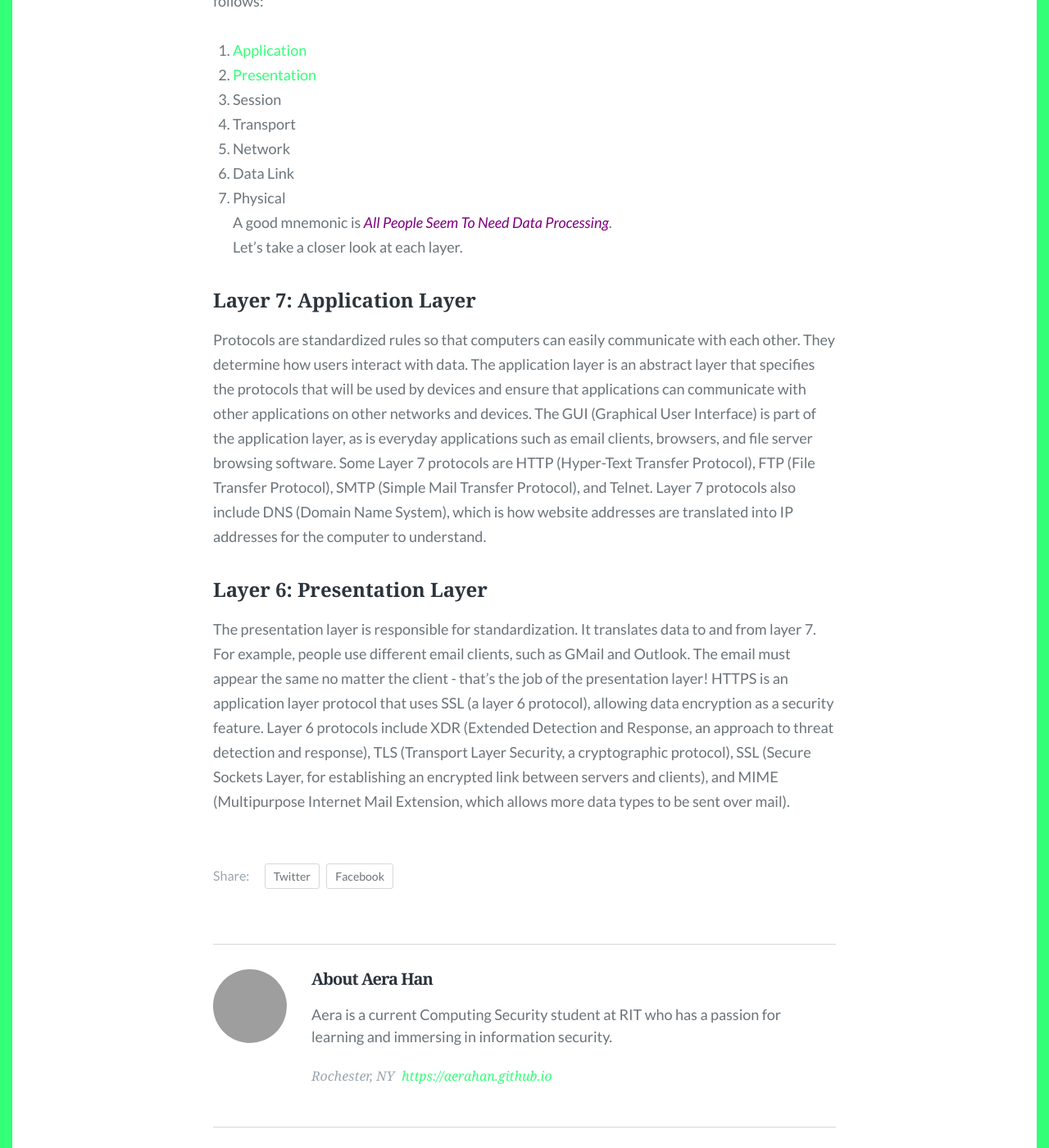
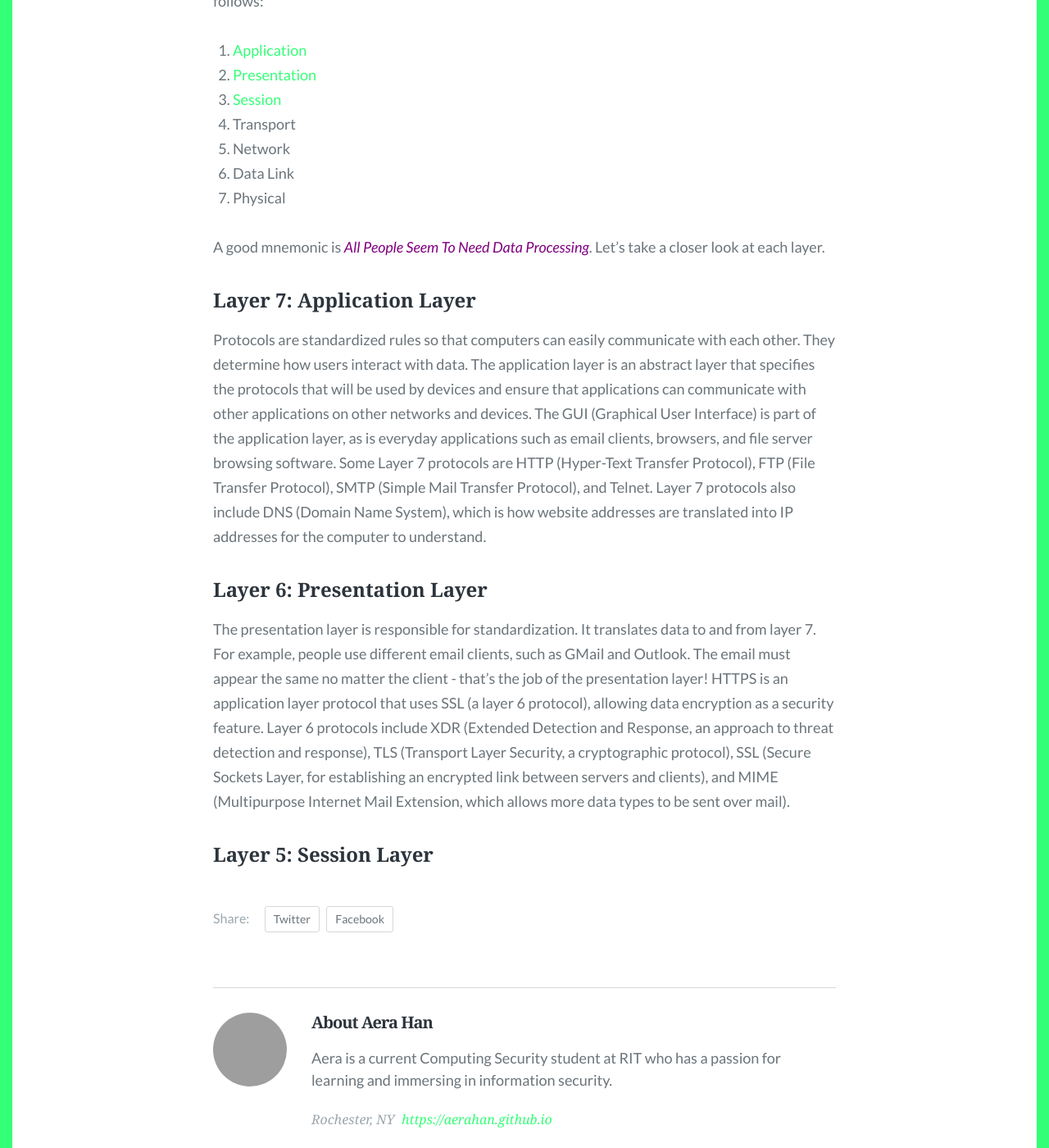
Before and after one commit to JustGoodThemes/Scriptor-Jekyll-Theme, a Jekyll site: the page built from _posts/2022-10-13-the-osi-model.md, in a window 1280 px wide and 1400 px high, scrolled down 1502 px. Shown: the whole window at 82% size. Built offline with Jekyll 4.4.1, drawn with Linux system fonts in a browser that asks for light colours; some web fonts are replaced; comment, search, counter and statistics services are not loaded; grey boxes are pictures that could not be loaded.

Commit message:
Update 2022-10-13-the-osi-model.md
updated osi blog post

```diff
--- a/_posts/2022-10-13-the-osi-model.md
+++ b/_posts/2022-10-13-the-osi-model.md
@@ -14,15 +14,18 @@ The OSI model consists of 7 layers that each have their own responsibilities. Th
 <br>
 7. [Application](#layer-7-application-layer)
 6. [Presentation](#layer-6-presentation-layer)
-5. Session
+5. [Session](#layer-5-session-layer)
 4. Transport
 3. Network
 2. Data Link
 1. Physical
-<br>
+
+
+
+
 A good mnemonic is <span style = "color:purple;">*All People Seem To Need Data Processing*</span>.
-<br>
 Let's take a closer look at each layer.
+
 
 ### Layer 7: Application Layer
 Protocols are standardized rules so that computers can easily communicate with each other. They determine how users interact with data. The application layer is an abstract layer that specifies the protocols that will be used by devices and ensure that applications can communicate with other applications on other networks and devices.
@@ -30,7 +33,11 @@ The GUI (Graphical User Interface) is part of the application layer, as is every
 Some Layer 7 protocols are HTTP (Hyper-Text Transfer Protocol), FTP (File Transfer Protocol), SMTP (Simple Mail Transfer Protocol), and Telnet.
 Layer 7 protocols also include DNS (Domain Name System), which is how website addresses are translated into IP addresses for the computer to understand.
 
+
 ### Layer 6: Presentation Layer
 The presentation layer is responsible for standardization. It translates data to and from layer 7. For example, people use different email clients, such as GMail and Outlook. The email must appear the same no matter the client - that's the job of the presentation layer!
 HTTPS is an application layer protocol that uses SSL (a layer 6 protocol), allowing data encryption as a security feature.
 Layer 6 protocols include XDR (Extended Detection and Response, an approach to threat detection and response), TLS (Transport Layer Security, a cryptographic protocol), SSL (Secure Sockets Layer, for establishing an encrypted link between servers and clients), and MIME (Multipurpose Internet Mail Extension, which allows more data types to be sent over mail).
+
+
+### Layer 5: Session Layer
```
